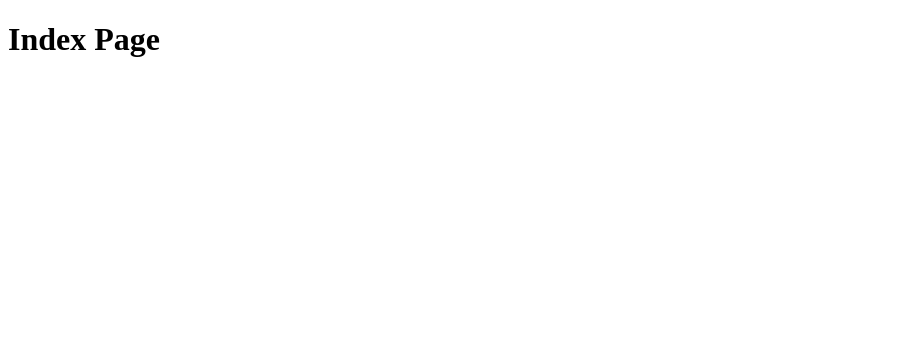
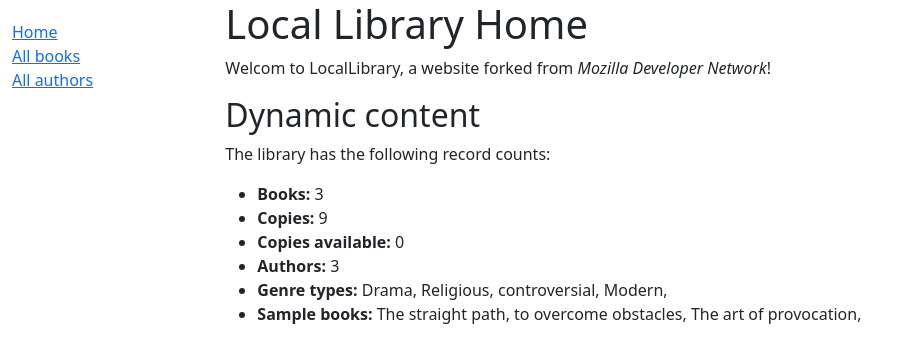
Before and after one commit to shayea-colla/Locallibrary, a Django app: page /catalog/ in a window 1280 px wide. Shown: the top 363 px of the page, without its empty margins (0-915 px from the left). Run offline with Django 4.2, Linux system fonts and the light colour scheme; data comes from the database, SQL or seed files in the repository.

Commit message:
create the index page

```diff
--- a/catalog/models.py
+++ b/catalog/models.py
@@ -39,7 +39,7 @@ class Book(models.Model):
 
     def get_absolute_url(self):
         """Return the URL to access the detail record for this book"""
-        return reverse("book-detail", args[str(slef.id)])
+        return reverse("book-detail", args[str(self.id)])
 
     def display_genre(self):
         """ create a string representing the first three genre if any"""
@@ -80,6 +80,8 @@ class BookInstance(models.Model):
     def __str__(self):
         return f"{self.id} ,({self.book.title})"
 
+    def display_book(self):
+        return self.book.title
 
 class Author(models.Model):
 
@@ -94,9 +96,9 @@ class Author(models.Model):
     def __str__(self):
         return f"{self.last_name} {self.first_name}"
 
-    def get_absolute_path(slef):
+    def get_absolute_path(self):
 
-        return reverse("author-detail", args=[str(slef.id)])
+        return reverse("author-detail", args=[str(self.id)])
 
 
 class Language(models.Model):
--- /dev/null
+++ b/catalog/static/catalog/CSS/style.css
@@ -0,0 +1,5 @@
+.sidebar-nav {
+	margin-top: 20px;
+	padding: 0;
+	list-style: none;
+}
--- a/catalog/templates/catalog/index.html
+++ b/catalog/templates/catalog/index.html
@@ -1,7 +1,30 @@
 {% extends 'catalog/layout.html' %}
 
-{% block title %} catalog index {% endblock %}
+{% block title %} <title>Index</title> {% endblock %}
 
-{% block body %}
-	<h1>Index Page</h1>
+{% block content %}
+	<h1>Local Library Home</h1>
+	<p>Welcom to LocalLibrary, a website forked from <em>Mozilla Developer Network</em>!</p>
+	<h2>Dynamic content</h2>
+	<p> The library has the following record counts:</p>
+
+	<ul>
+		<li><strong>Books: </strong> {{ num_books }} </li>
+		<li><strong>Copies: </strong> {{ num_instances }} </li>
+		<li><strong>Copies available: </strong> {{ num_instance_available }} </li>
+		<li><strong>Authors: </strong> {{ num_authors }} </li>
+		<li><strong>Genre types: </strong>
+			{% for genre in genre_types %}
+				{{ genre }},
+			{% endfor %}
+		</li>
+
+		<li><strong>Sample books: </strong>
+			{% for book in book_sampls %}
+				{{ book }},
+			{% endfor %}
+		</li>
+
+	</ul>
+
 {% endblock %}
--- a/catalog/templates/catalog/layout.html
+++ b/catalog/templates/catalog/layout.html
@@ -1,11 +1,30 @@
 {% load static %}
 <!DOCTYPE html>
-<html>
-	<head>
-		<title>{% block title %} {% endblock %}</title>
-
-	</head>
-	<body>
-		{% block body %} {% endblock %}
-	</body>
+<html lang="en">
+<head>
+  <link rel="stylesheet" href="{% static 'catalog/CSS/style.css' %}">
+  {% block title %}<title>Local Library</title>{% endblock %}
+  <meta charset="utf-8">
+  <meta name="viewport" content="width=device-width, initial-scale=1">
+  <link href="https://cdn.jsdelivr.net/npm/bootstrap@5.1.3/dist/css/bootstrap.min.css" rel="stylesheet" integrity="sha384-1BmE4kWBq78iYhFldvKuhfTAU6auU8tT94WrHftjDbrCEXSU1oBoqyl2QvZ6jIW3" crossorigin="anonymous">
+  <!-- Add additional CSS in static file -->
+  {% load static %}
+  <link rel="stylesheet" href="{% static 'css/styles.css' %}">
+</head>
+<body>
+  <div class="container-fluid">
+    <div class="row">
+      <div class="col-sm-2">
+      {% block sidebar %}
+        <ul class="sidebar-nav">
+          <li><a href="{% url 'index' %}">Home</a></li>
+          <li><a href="">All books</a></li>
+          <li><a href="">All authors</a></li>
+        </ul>
+     {% endblock %}
+      </div>
+      <div class="col-sm-10 ">{% block content %}{% endblock %}</div>
+    </div>
+  </div>
+</body>
 </html>
--- a/catalog/views.py
+++ b/catalog/views.py
@@ -1,7 +1,28 @@
 from django.shortcuts import render
 
+from .models import Book, Author, BookInstance, Genre, Language
 # Create your views here.
 
 
 def index(request):
-    return render(request, "catalog/index.html")
+
+    num_books = Book.objects.count()
+
+    num_instances = BookInstance.objects.count()
+
+    num_instance_available = BookInstance.objects.filter(status='a').count()
+
+    num_authors = Author.objects.count()
+
+    genre_types = Genre.objects.all()
+
+    book_sampls = Book.objects.all()[:5]
+    context = {
+            'book_sampls': book_sampls,
+            'num_books':num_books,
+            'num_instances': num_instances,
+            'num_instance_available': num_instance_available,
+            'num_authors': num_authors,
+            'genre_types': genre_types,
+            }
+    return render(request, 'catalog/index.html', context=context)
```
Also changed, not shown: catalog/admin.py (+14 -1 lines), catalog/templates/catalog/tmp.html (added, +10 -0 lines).
